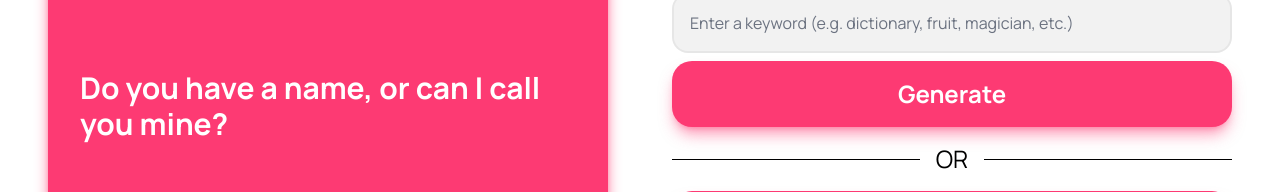
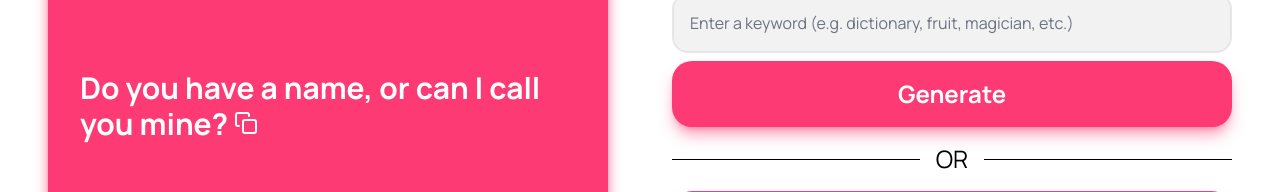
Before and after one commit to wahabshaikh/aipl, a Next.js app: page / in a window 1280 px wide. Shown: the part 285-477 px from the top of the page. Built offline with nearby package versions, Linux system fonts and the light colour scheme.

Commit message:
feat: copy pickup line to clipboard

```diff
--- a/package.json
+++ b/package.json
@@ -10,6 +10,7 @@
     "next": "latest",
     "openai": "^3.1.0",
     "react": "18.2.0",
+    "react-copy-to-clipboard": "^5.1.0",
     "react-dom": "18.2.0",
     "react-hot-toast": "^2.4.0",
     "react-icons": "^4.7.1",
@@ -19,6 +20,7 @@
     "@tailwindcss/forms": "^0.5.3",
     "@types/node": "18.11.3",
     "@types/react": "18.0.21",
+    "@types/react-copy-to-clipboard": "^5.0.4",
     "@types/react-dom": "18.0.6",
     "autoprefixer": "^10.4.12",
     "clsx": "^1.2.1",
--- a/pages/index.tsx
+++ b/pages/index.tsx
@@ -1,6 +1,7 @@
 import type { NextPage } from "next";
 import Head from "next/head";
 import { FormEventHandler, useEffect, useState } from "react";
+import { CopyToClipboard } from "react-copy-to-clipboard";
 import toast from "react-hot-toast";
 import { TbThumbUp, TbThumbDown } from "react-icons/tb";
 import {
@@ -19,6 +20,7 @@ import Nav from "../components/Nav";
 import Footer from "../components/Footer";
 import { PICKUP_LINES } from "../data/pickup-lines";
 import Seo from "../components/Seo";
+import { FiCopy } from "react-icons/fi";
 
 const Home: NextPage = () => {
   const [recordId, setRecordId] = useState("");
@@ -105,7 +107,17 @@ const Home: NextPage = () => {
       <main className="wrapper grid flex-1 gap-16 py-8 sm:grid-cols-2">
         <section className="flex h-full w-full items-center rounded-[20px] bg-brand px-8 py-6 text-3xl font-bold text-white shadow-lg shadow-brand">
           <div className="flex h-full flex-col justify-between">
-            <p className="my-auto">{pickupLine}</p>
+            <p className="my-auto">
+              {pickupLine}{" "}
+              <CopyToClipboard
+                text={pickupLine}
+                onCopy={() => toast.success("Copied to clipboard!")}
+              >
+                <button>
+                  <FiCopy className="h-6 w-6" />
+                </button>
+              </CopyToClipboard>
+            </p>
             <div className="flex items-center justify-between">
               <div className="space-x-2">
                 <FacebookShareButton url={shareUrl} quote={pickupLine}>
```
Also changed, not shown: 1 other file (tests, documents, lock files or other folders).
